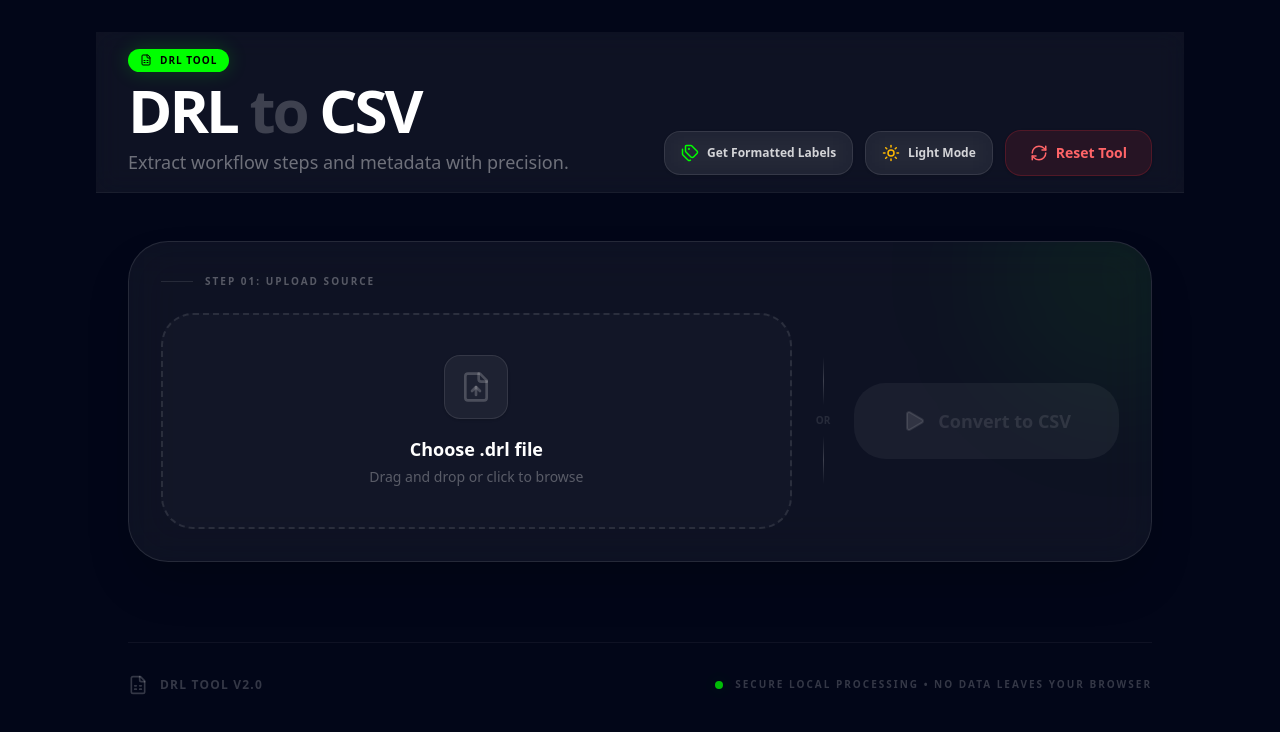
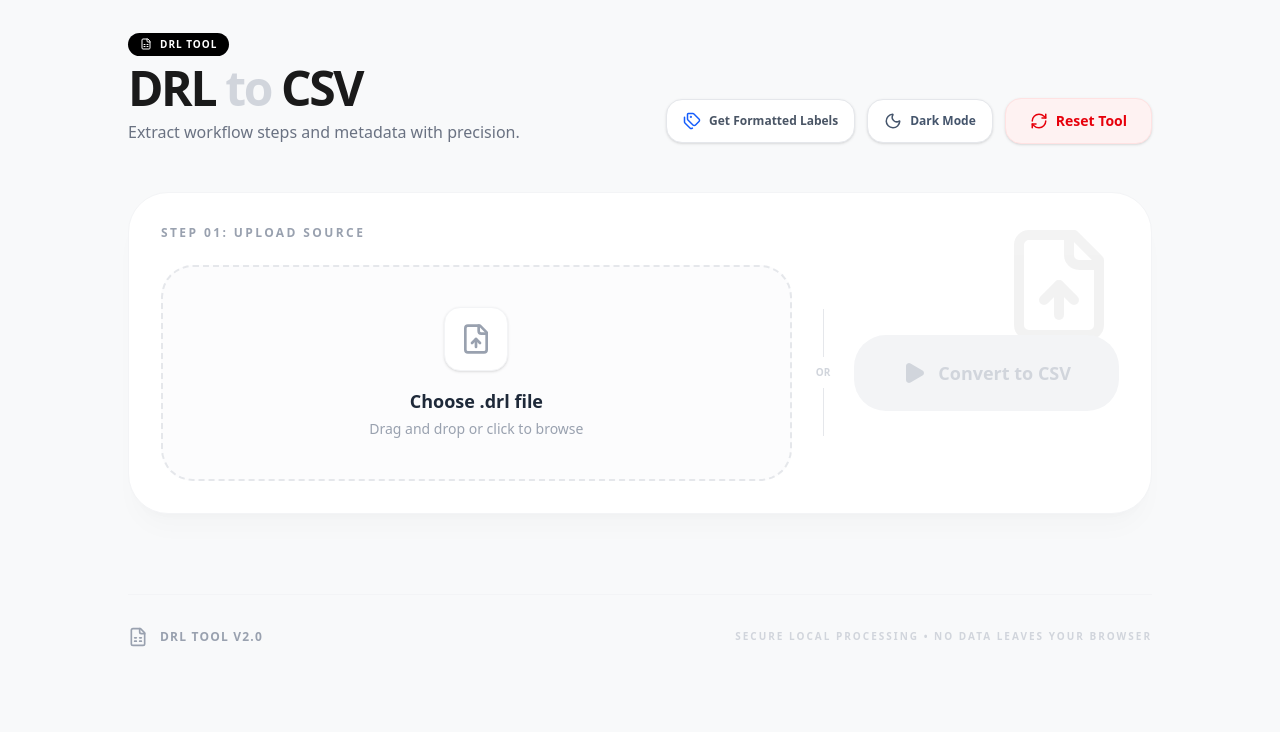
Before and after one commit to raveendra180821/drl-csv-xlsx-tool, a React (Vite) app: page / in a window 1280 px wide. Shown: the top 732 px of the page. Built offline with nearby package versions, Linux system fonts and the light colour scheme.

Commit message:
enhanched theme switch

```diff
--- a/src/App.tsx
+++ b/src/App.tsx
@@ -137,10 +137,10 @@ export default function App() {
     if (typeof window !== 'undefined') {
       const saved = localStorage.getItem('theme');
       if (saved === 'dark' || saved === 'light') return saved;
-      // Default to dark as requested
-      return 'dark';
+      // Default to light as requested
+      return 'light';
     }
-    return 'dark';
+    return 'light';
   });
 
   useEffect(() => {
@@ -469,13 +469,13 @@ export default function App() {
                             <div className={`mt-3 flex items-center gap-3 text-[10px] font-black uppercase tracking-widest px-4 py-2 rounded-full border shadow-sm ${
                               theme === 'dark' ? 'text-white/40 bg-white/5 border-white/10' : 'text-gray-400 bg-white/50 border-green-100'
                             }`}>
-                              <span className="flex items-center gap-1.5 mt-1">
-                                <div className={`w-1 h-1 rounded-full ${theme === 'dark' ? 'bg-accent accent-glow' : 'bg-green-400'} mb-1`} />
+                              <span className="flex items-center gap-1.5">
+                                <div className={`w-1 h-1 rounded-full ${theme === 'dark' ? 'bg-accent accent-glow' : 'bg-green-400'}`} />
                                 {fileStats.size}
                               </span>
                               <div className={`w-px h-2 ${theme === 'dark' ? 'bg-white/10' : 'bg-gray-200'}`} />
-                              <span className="flex items-center gap-1.5 mt-1">
-                                <div className={`w-1 h-1 rounded-full ${theme === 'dark' ? 'bg-accent accent-glow' : 'bg-green-400'} mb-1`} />
+                              <span className="flex items-center gap-1.5">
+                                <div className={`w-1 h-1 rounded-full ${theme === 'dark' ? 'bg-accent accent-glow' : 'bg-green-400'}`} />
                                 {fileStats.count} Steps Found
                               </span>
                             </div>
```
